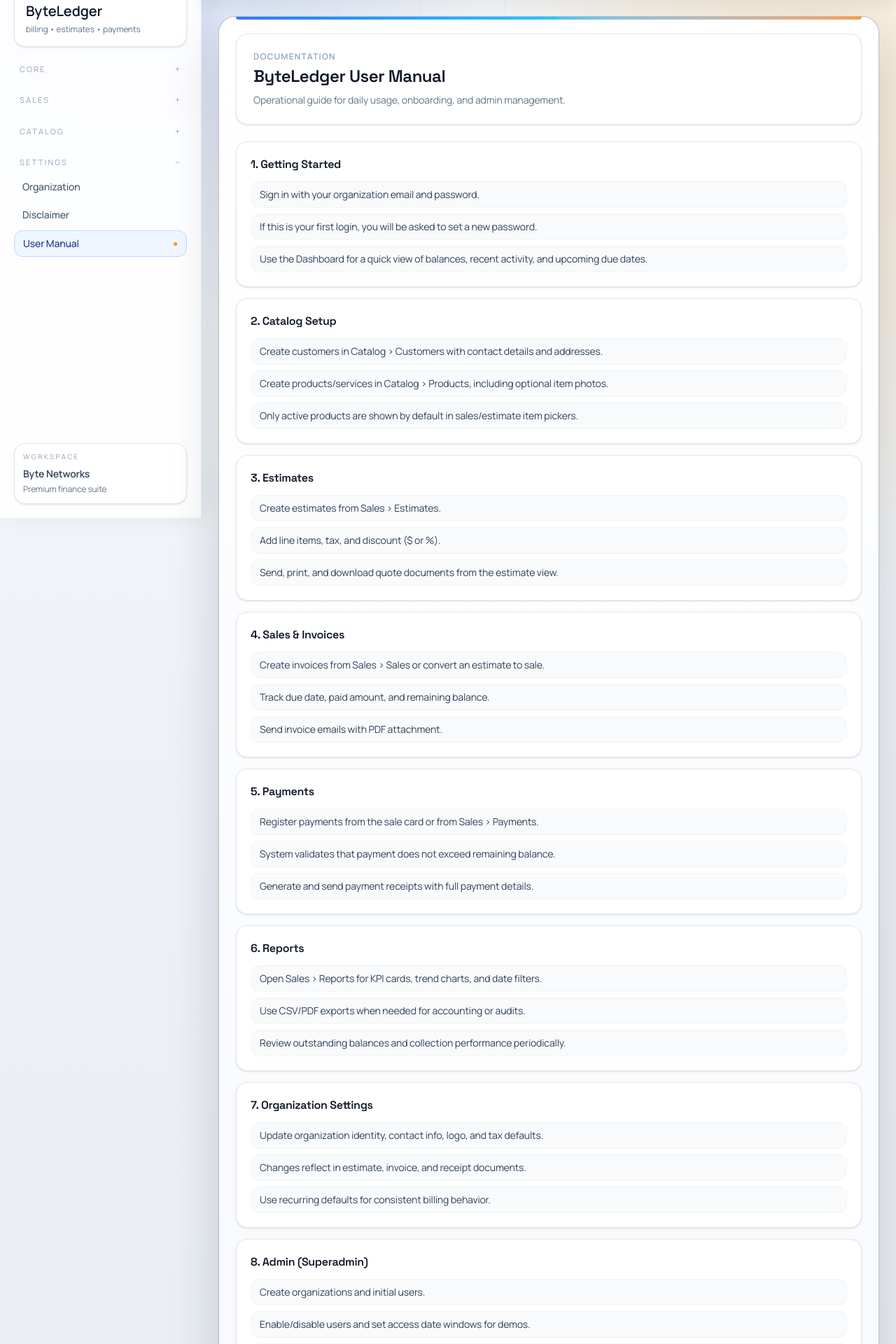
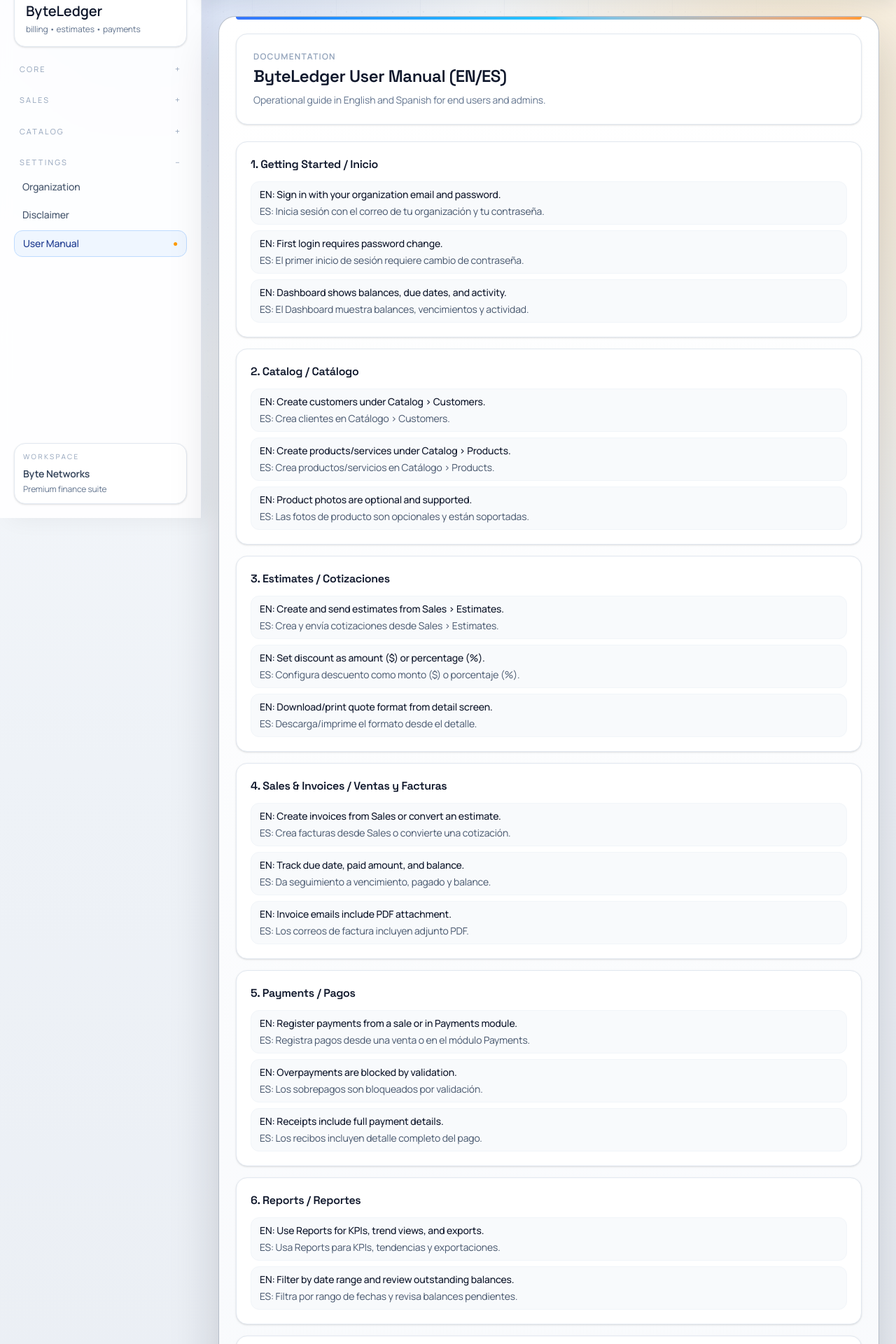
Before and after one commit to MarioRico26/ByteLedger, a Next.js app: page /manual in a window 1280 px wide. Shown: the part 60-1980 px from the top of the page at 70% size. Built offline with nearby package versions, Linux system fonts and the light colour scheme; no server answers.

Commit message:
ux: logged user/org header + bilingual manual + support messaging + welcome attachment

```diff
--- a/src/app/api/auth/me/route.ts
+++ b/src/app/api/auth/me/route.ts
@@ -12,6 +12,11 @@
       id: session.user.id,
       email: session.user.email,
       name: session.user.name,
+      organizationId: session.orgId ?? null,
+      organizationName:
+        session.user.memberships?.[0]?.organization?.businessName ||
+        session.user.memberships?.[0]?.organization?.name ||
+        null,
       isSuperAdmin: Boolean(session.user.isSuperAdmin),
       isEnabled: Boolean(session.user.isEnabled),
       accessStartsAt: session.user.accessStartsAt ?? null,
--- a/src/app/manual/page.tsx
+++ b/src/app/manual/page.tsx
@@ -1,74 +1,135 @@
-const sections = [
+type Section = {
+  title: string
+  points: { en: string; es: string }[]
+}
+
+const sections: Section[] = [
   {
-    title: "1. Getting Started",
-    bullets: [
-      "Sign in with your organization email and password.",
-      "If this is your first login, you will be asked to set a new password.",
-      "Use the Dashboard for a quick view of balances, recent activity, and upcoming due dates.",
+    title: "1. Getting Started / Inicio",
+    points: [
+      {
+        en: "Sign in with your organization email and password.",
+        es: "Inicia sesión con el correo de tu organización y tu contraseña.",
+      },
+      {
+        en: "First login requires password change.",
+        es: "El primer inicio de sesión requiere cambio de contraseña.",
+      },
+      {
+        en: "Dashboard shows balances, due dates, and activity.",
+        es: "El Dashboard muestra balances, vencimientos y actividad.",
+      },
     ],
   },
   {
-    title: "2. Catalog Setup",
-    bullets: [
-      "Create customers in Catalog > Customers with contact details and addresses.",
-      "Create products/services in Catalog > Products, including optional item photos.",
-      "Only active products are shown by default in sales/estimate item pickers.",
+    title: "2. Catalog / Catálogo",
+    points: [
+      {
+        en: "Create customers under Catalog > Customers.",
+        es: "Crea clientes en Catálogo > Customers.",
+      },
+      {
+        en: "Create products/services under Catalog > Products.",
+        es: "Crea productos/servicios en Catálogo > Products.",
+      },
+      {
+        en: "Product photos are optional and supported.",
+        es: "Las fotos de producto son opcionales y están soportadas.",
+      },
     ],
   },
   {
-    title: "3. Estimates",
-    bullets: [
-      "Create estimates from Sales > Estimates.",
-      "Add line items, tax, and discount ($ or %).",
-      "Send, print, and download quote documents from the estimate view.",
+    title: "3. Estimates / Cotizaciones",
+    points: [
+      {
+        en: "Create and send estimates from Sales > Estimates.",
+        es: "Crea y envía cotizaciones desde Sales > Estimates.",
+      },
+      {
+        en: "Set discount as amount ($) or percentage (%).",
+        es: "Configura descuento como monto ($) o porcentaje (%).",
+      },
+      {
+        en: "Download/print quote format from detail screen.",
+        es: "Descarga/imprime el formato desde el detalle.",
+      },
     ],
   },
   {
-    title: "4. Sales & Invoices",
-    bullets: [
-      "Create invoices from Sales > Sales or convert an estimate to sale.",
-      "Track due date, paid amount, and remaining balance.",
-      "Send invoice emails with PDF attachment.",
+    title: "4. Sales & Invoices / Ventas y Facturas",
+    points: [
+      {
+        en: "Create invoices from Sales or convert an estimate.",
+        es: "Crea facturas desde Sales o convierte una cotización.",
+      },
+      {
+        en: "Track due date, paid amount, and balance.",
+        es: "Da seguimiento a vencimiento, pagado y balance.",
+      },
+      {
+        en: "Invoice emails include PDF attachment.",
+        es: "Los correos de factura incluyen adjunto PDF.",
+      },
     ],
   },
   {
-    title: "5. Payments",
-    bullets: [
-      "Register payments from the sale card or from Sales > Payments.",
-      "System validates that payment does not exceed remaining balance.",
-      "Generate and send payment receipts with full payment details.",
+    title: "5. Payments / Pagos",
+    points: [
+      {
+        en: "Register payments from a sale or in Payments module.",
+        es: "Registra pagos desde una venta o en el módulo Payments.",
+      },
+      {
+        en: "Overpayments are blocked by validation.",
+        es: "Los sobrepagos son bloqueados por validación.",
+      },
+      {
+        en: "Receipts include full payment details.",
+        es: "Los recibos incluyen detalle completo del pago.",
+      },
     ],
   },
   {
-    title: "6. Reports",
-    bullets: [
-      "Open Sales > Reports for KPI cards, trend charts, and date filters.",
-      "Use CSV/PDF exports when needed for accounting or audits.",
-      "Review outstanding balances and collection performance periodically.",
+    title: "6. Reports / Reportes",
+    points: [
+      {
+        en: "Use Reports for KPIs, trend views, and exports.",
+        es: "Usa Reports para KPIs, tendencias y exportaciones.",
+      },
+      {
+        en: "Filter by date range and review outstanding balances.",
+        es: "Filtra por rango de fechas y revisa balances pendientes.",
+      },
     ],
   },
   {
-    title: "7. Organization Settings",
-    bullets: [
-      "Update organization identity, contact info, logo, and tax defaults.",
-      "Changes reflect in estimate, invoice, and receipt documents.",
-      "Use recurring defaults for consistent billing behavior.",
+    title: "7. Admin / Administración",
+    points: [
+      {
+        en: "Create organizations and initial users.",
+        es: "Crea organizaciones y usuarios iniciales.",
+      },
+      {
+        en: "Enable/disable users or define date-based access windows.",
+        es: "Habilita/deshabilita usuarios o define ventana de acceso por fechas.",
+      },
+      {
+        en: "Benchmarking panel shows usage and transaction volume per organization.",
+        es: "El panel de benchmarking muestra uso y volumen transaccional por organización.",
+      },
     ],
   },
   {
-    title: "8. Admin (Superadmin)",
-    bullets: [
-      "Create organizations and initial users.",
-      "Enable/disable users and set access date windows for demos.",
-      "Use Admin benchmarking to compare org activity and transaction volume.",
-    ],
-  },
-  {
-    title: "9. Access & Support",
-    bullets: [
-      "Disabled or expired users cannot log in.",
-      "If access is blocked, user must contact ByteNetworks support.",
-      "Recommended support email: support@bytenetworks.net",
+    title: "8. Support / Soporte",
+    points: [
+      {
+        en: "For blocked access or account issues contact ByteNetworks.",
+        es: "Para acceso bloqueado o problemas de cuenta, contacta a ByteNetworks.",
+      },
+      {
+        en: "Email: info@bytenetworks.net | Tel: 6097137333",
+        es: "Correo: info@bytenetworks.net | Tel: 6097137333",
+      },
     ],
   },
 ]
@@ -80,20 +141,26 @@
         <div className="text-xs font-semibold uppercase tracking-widest text-slate-400">
           Documentation
         </div>
-        <h1 className="mt-1 text-2xl font-semibold tracking-tight text-slate-900">ByteLedger User Manual</h1>
+        <h1 className="mt-1 text-2xl font-semibold tracking-tight text-slate-900">
+          ByteLedger User Manual (EN/ES)
+        </h1>
         <p className="mt-2 text-sm text-slate-500">
-          Operational guide for daily usage, onboarding, and admin management.
+          Operational guide in English and Spanish for end users and admins.
         </p>
       </div>
 
       <div className="space-y-4">
         {sections.map((section) => (
-          <section key={section.title} className="rounded-2xl border border-slate-200 bg-white p-5 shadow-sm">
+          <section
+            key={section.title}
+            className="rounded-2xl border border-slate-200 bg-white p-5 shadow-sm"
+          >
             <h2 className="text-base font-semibold text-slate-900">{section.title}</h2>
             <ul className="mt-3 space-y-2 text-sm text-slate-700">
-              {section.bullets.map((item) => (
-                <li key={item} className="rounded-xl border border-slate-100 bg-slate-50 px-3 py-2">
-                  {item}
+              {section.points.map((point) => (
+                <li key={point.en} className="rounded-xl border border-slate-100 bg-slate-50 px-3 py-2">
+                  <div className="font-medium text-slate-900">EN: {point.en}</div>
+                  <div className="mt-1 text-slate-600">ES: {point.es}</div>
                 </li>
               ))}
             </ul>
--- a/src/components/app-shell/MobileMenu.tsx
+++ b/src/components/app-shell/MobileMenu.tsx
@@ -16,6 +16,11 @@
   const pathname = usePathname() || "/"
   const [open, setOpen] = useState(false)
   const [isSuperAdmin, setIsSuperAdmin] = useState<boolean | null>(null)
+  const [profile, setProfile] = useState<{
+    name?: string | null
+    email?: string | null
+    organizationName?: string | null
+  } | null>(null)
   const [mounted, setMounted] = useState(false)
 
   useEffect(() => {
@@ -25,10 +30,12 @@
       .then((data) => {
         if (!active) return
         setIsSuperAdmin(Boolean(data?.user?.isSuperAdmin))
+        setProfile(data?.user || null)
       })
       .catch(() => {
         if (!active) return
         setIsSuperAdmin(false)
+        setProfile(null)
       })
     return () => {
       active = false
@@ -89,7 +96,12 @@
                     <div className="text-[11px] uppercase tracking-[0.3em] text-slate-400">
                       Byte Networks
                     </div>
-                    <div className="mt-1 text-lg font-semibold text-slate-900">ByteLedger</div>
+                    <div className="mt-1 text-lg font-semibold text-slate-900">
+                      {profile?.organizationName || "ByteLedger"}
+                    </div>
+                    <div className="mt-1 text-xs text-slate-500">
+                      {profile?.name || profile?.email || ""}
+                    </div>
                   </div>
                   <button
                     onClick={() => setOpen(false)}
--- a/src/components/app-shell/Sidebar.tsx
+++ b/src/components/app-shell/Sidebar.tsx
@@ -14,6 +14,11 @@
 export default function Sidebar() {
   const pathname = usePathname()
   const [isSuperAdmin, setIsSuperAdmin] = useState<boolean | null>(null)
+  const [profile, setProfile] = useState<{
+    name?: string | null
+    email?: string | null
+    organizationName?: string | null
+  } | null>(null)
 
   useEffect(() => {
     let active = true
@@ -22,10 +27,12 @@
       .then((data) => {
         if (!active) return
         setIsSuperAdmin(Boolean(data?.user?.isSuperAdmin))
+        setProfile(data?.user || null)
       })
       .catch(() => {
         if (!active) return
         setIsSuperAdmin(false)
+        setProfile(null)
       })
     return () => {
       active = false
@@ -107,8 +114,12 @@
 
         <div className="rounded-2xl border border-slate-200 bg-white p-3 text-xs text-slate-500 shadow-sm">
           <div className="text-[10px] uppercase tracking-[0.24em] text-slate-400">Workspace</div>
-          <div className="mt-2 text-sm font-semibold text-slate-700">Byte Networks</div>
-          <div className="mt-1 text-xs text-slate-500">Premium finance suite</div>
+          <div className="mt-2 text-sm font-semibold text-slate-700">
+            {profile?.organizationName || "Byte Networks"}
+          </div>
+          <div className="mt-1 text-xs text-slate-500">
+            {profile?.name || profile?.email || "Premium finance suite"}
+          </div>
         </div>
       </div>
     </aside>
--- a/src/components/app-shell/Topbar.tsx
+++ b/src/components/app-shell/Topbar.tsx
@@ -2,10 +2,33 @@
 
 import Link from "next/link"
 import { useRouter } from "next/navigation"
+import { useEffect, useState } from "react"
 import MobileMenu from "./MobileMenu"
 
 export default function Topbar() {
   const router = useRouter()
+  const [profile, setProfile] = useState<{
+    name?: string | null
+    email?: string | null
+    organizationName?: string | null
+  } | null>(null)
+
+  useEffect(() => {
+    let active = true
+    fetch("/api/auth/me")
+      .then((r) => r.json())
+      .then((data) => {
+        if (!active) return
+        setProfile(data?.user || null)
+      })
+      .catch(() => {
+        if (!active) return
+        setProfile(null)
+      })
+    return () => {
+      active = false
+    }
+  }, [])
 
   async function logout() {
     await fetch("/api/auth/logout", { method: "POST" }).catch(() => {})
@@ -34,8 +57,13 @@
         </div>
 
         <div className="flex items-center gap-3 text-xs text-slate-500">
-          <div className="hidden text-[11px] uppercase tracking-[0.28em] text-slate-400 md:block">
-            ByteLedger
+          <div className="hidden text-right md:block">
+            <div className="text-[11px] uppercase tracking-[0.28em] text-slate-400">
+              {profile?.organizationName || "ByteLedger"}
+            </div>
+            <div className="text-[11px] text-slate-500">
+              {profile?.name || profile?.email || ""}
+            </div>
           </div>
           <button
             onClick={logout}
--- a/src/lib/auth.ts
+++ b/src/lib/auth.ts
@@ -130,7 +130,7 @@
   const session = await prisma.authSession.findUnique({
     where: { id: sessionId },
     include: {
-      user: { include: { memberships: true } },
+      user: { include: { memberships: { include: { organization: true } } } },
     },
   })
 
```
Also changed, not shown: src/app/api/auth/login/route.ts (+8 -5 lines), src/lib/email/sendUserWelcomeEmail.ts (+32 -0 lines), 1 other file (tests, documents, lock files or other folders).
